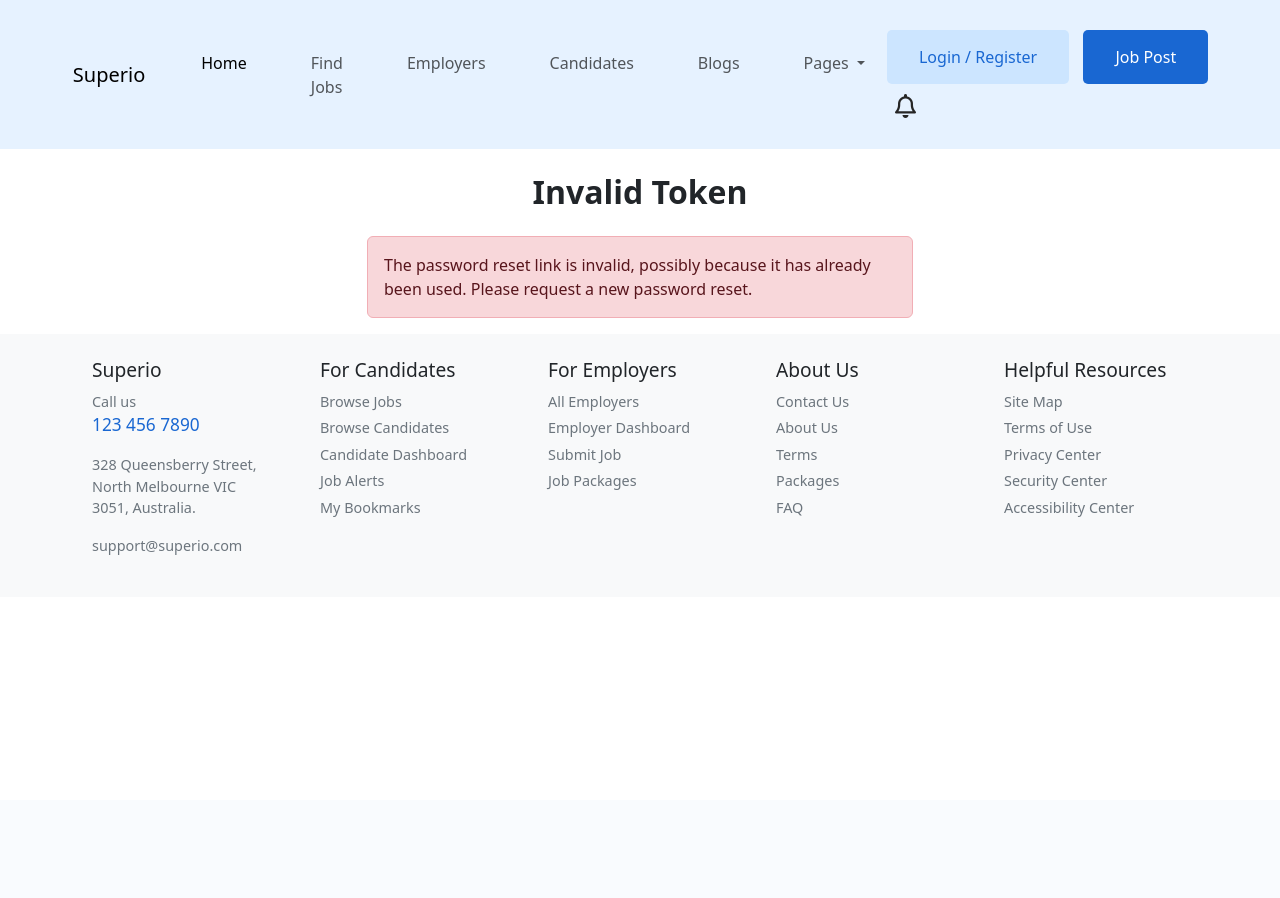
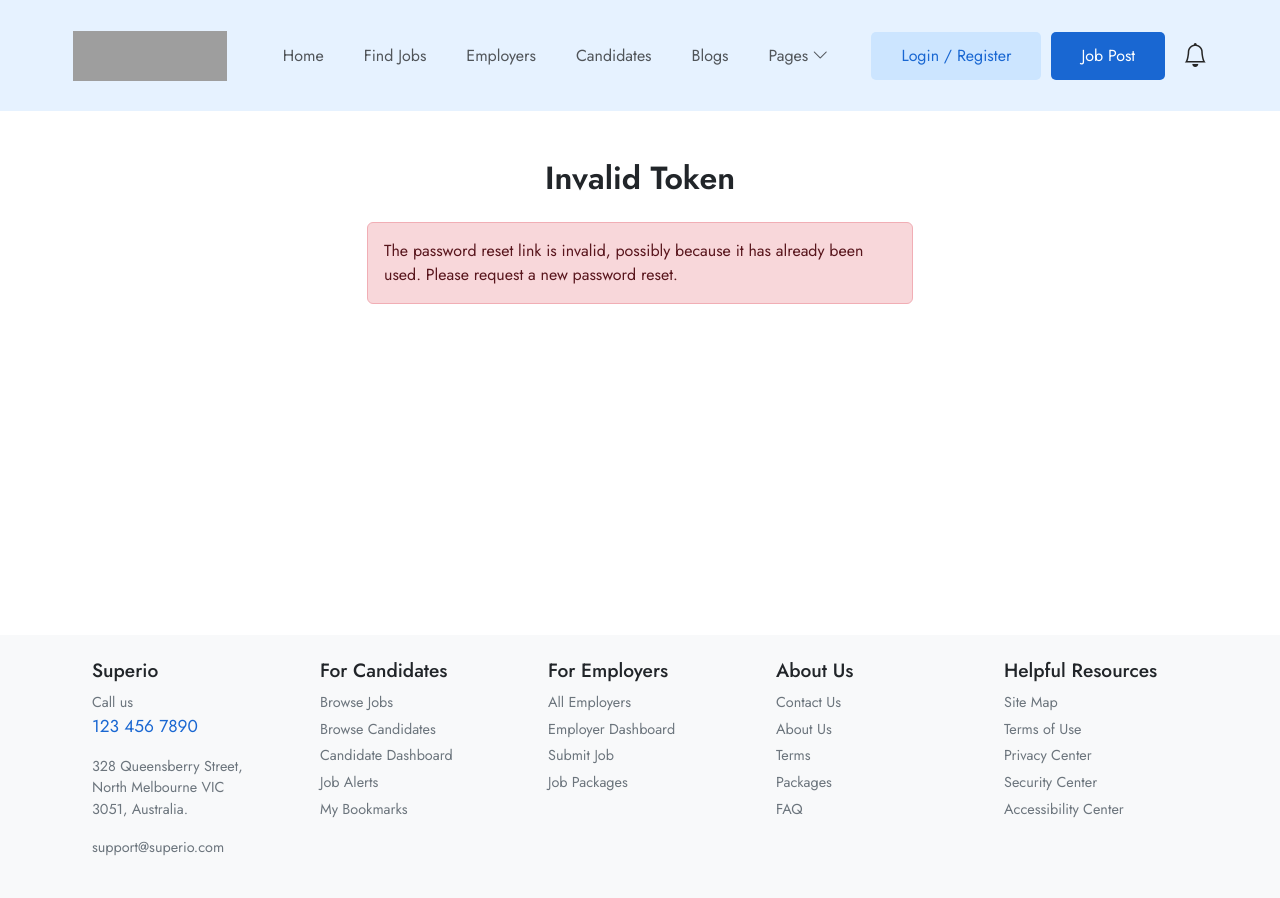
Before and after one commit to AV3111997/Job_Portal, a Django app: page /accounts/reset-pass-confirm/1/ in a window 1280 px wide. Before the commit the page ends 555 px from the top, so only its background shows below. Run offline with Django 5.2, Linux system fonts and the light colour scheme; some libraries are stand-ins or nearby versions; grey boxes are pictures that could not be loaded.

Commit message:
font added, design optimized

```diff
--- a/job_portal/accounts/templates/loginRegister.html
+++ b/job_portal/accounts/templates/loginRegister.html
@@ -1,58 +1,57 @@
-<div class="container-fluid">
+{% load static %}
+<div class="loginRegister container-fluid">
   {% comment %}csrf for login and register{% endcomment %}
-
   <!-- Modal -->
   <div class="modal fade" id="loginModal" tabindex="-1" aria-labelledby="loginModalLabel" aria-hidden="true">
     <div class="modal-dialog">
       <div class="modal-content">
         <div class="modal-body">
           <div class="d-flex justify-content-between p-3">
-            <h5 class="modal-title fw-semibold">Login to Jobportal</h5>
+            <h5 class="modal-title fw-medium h4">Login to Jobportal</h5>
             <button type="button" class="btn-close" data-bs-dismiss="modal" aria-label="Close"></button>
           </div>
           <form class="p-3" id="loginForm">
-            <div id='login_error' class="errors card p-3 mb-3 bg-warning-subtle text-warning-emphasis border-0"></div>
+            <div id='login_error' class="d-none card p-3 mb-3 border-0"></div>
             {% csrf_token %}
-            <div class="form-group mb-3">
+            <div class="form-group mb-4">
               <label for="loginEmail" class="form-label">Email</label>
               <input name="email" type="email" class="loginRegister_input form-control" id="loginEmail" placeholder="Email" />
             </div>
-            <div class="form-group mb-3">
+            <div class="form-group mb-4">
               <label for="loginPassword" class="form-label">Password</label>
               <input type="password" name="password" class="loginRegister_input form-control" id="loginPassword" placeholder="Password" />
             </div>
 
-            <div class="justify-content-between d-flex mb-1">
-              <div class="mb-3 form-check">
+            <div class="justify-content-between d-flex mb-3">
+              <div class="form-check">
                 <input type="checkbox" class="form-check-input" id="exampleCheck1" />
-                <label class="form-check-label" for="exampleCheck1">Keep me signed In</label>
+                <label class="form-check-label loginRegister_check" for="exampleCheck1">Keep me signed In</label>
               </div>
               <a class="loginRegister_forgot_pass" style="cursor: pointer;" data-bs-toggle="modal" data-bs-target="#passResetModal" class="switch-modal">forgotten password ?</a>
             </div>
             <div class="d-grid gap-2 mb-3">
-              <button type="submit" class="btn btn-primary">Login</button>
+              <button type="submit" class="loginRegister_cta_btn btn btn-primary">Login</button>
             </div>
-            <p class="text-center">
-              Do you have an Account ?<a style="cursor: pointer;" class="text-decoration-none fw-semibold text-primary p-2" data-bs-toggle="modal" data-bs-target="#registerModal">Register</a>
+            <p class="text-center text-secondary">
+              Do you have an Account ?<a style="cursor: pointer;" class="text-decoration-none fw-medium text-primary p-2" data-bs-toggle="modal" data-bs-target="#registerModal">Register</a>
             </p>
           </form>
         </div>
       </div>
     </div>
   </div>
-
   {% comment %}register modal{% endcomment %}
   <div class="modal fade" id="registerModal" tabindex="-1" aria-labelledby="registerModalLabel" aria-hidden="true">
     <div class="modal-dialog">
       <div class="modal-content">
         <div class="modal-body">
           <div class="d-flex justify-content-between p-3">
-            <h5 class="modal-title fw-semibold">Create a free Job account</h5>
+            <h5 class="modal-title fw-medium h4">Create a free Job account</h5>
             <button type="button" class="btn-close" data-bs-dismiss="modal" aria-label="Close"></button>
           </div>
           <form class="p-3" id="registerForm">
-            <div id='register_error' class="errors card p-3 mb-3 bg-warning-subtle text-warning-emphasis border-0"></div>
-            <div class="user-type-selection d-flex justify-content-around mb-3">
+            <div id='register_error' class="d-none card p-3 mb-3 border-0"></div>
+            <div class="user-type-selection d-flex justify-content-around mb-4">
               <input type="radio" name="userType" id="candidate" value="candidate" checked />
               <label for="candidate" class="user-type-label"><i class="bi bi-person"></i> Candidate</label>
 
@@ -61,23 +60,23 @@
             </div>
 
             <div class="form-group mb-3">
-              <label for="loginEmail" class="form-label">Email</label>
+              <label for="loginEmail" class="form-label">Email<span style="color: red;">*</span></label>
               <input name="email" type="email" class="loginRegister_input form-control" id="loginEmail" placeholder="Email" />
             </div>
             <div class="form-group mb-3">
-              <label for="loginPassword" class="form-label">Password</label>
+              <label for="loginPassword" class="form-label">Password<span style="color: red;">*</span></label>
               <input name="password" type="password" class="loginRegister_input form-control" id="loginPassword" placeholder="Password" />
             </div>
             <div class="form-group mb-3">
-              <label for="loginPassword" class="form-label">Confirm Password</label>
+              <label for="loginPassword" class="form-label">Confirm Password<span style="color: red;">*</span></label>
               <input name="confirmpassword" type="password" class="loginRegister_input form-control" id="loginConfimrPassword" placeholder="Confirm Password" />
             </div>
-            <div class="mb-3 form-check">
-              <input type="checkbox" class="form-check-input" id="exampleCheck1" />
+            <div class="mb-3 form-check loginRegister_check">
+              <input type="checkbox" class="form-check-input " id="exampleCheck1" />
               <label class="form-check-label" for="exampleCheck1">You accept our <a href="">Terms and Conditions and Privacy Policy</a></label>
             </div>
             <div class="d-grid gap-2 mb-3">
-              <button type="submit" class="btn btn-primary">Register Now</button>
+              <button type="submit" class="loginRegister_cta_btn btn btn-primary">Register Now</button>
             </div>
             <p class="text-center">
               Already have an account ?<a style="cursor: pointer;" class="text-decoration-none fw-semibold text-primary p-2" data-bs-toggle="modal" data-bs-target="#loginModal" class="switch-modal">Login</a>
@@ -93,18 +92,18 @@
       <div class="modal-content">
         <div class="modal-body">
           <div class="d-flex justify-content-between p-3">
-            <h5 class="modal-title fw-semibold">Login to Superio</h5>
+            <h5 class="h4 modal-title fw-medium ">Login to Superio</h5>
             <button type="button" class="btn-close" data-bs-dismiss="modal" aria-label="Close"></button>
           </div>
           <form class="p-3" id="resetpassForm">
-            <div id="reset-pass_error" class="errors card p-3 mb-3 bg-warning-subtle text-warning-emphasis border-1"></div>
+            <div id="reset-pass_error" class="d-none card p-3 mb-3 border-1"></div>
             <div class="form-group mb-3">
               <h5>Reset Password</h5>
-              <label for="loginEmail" class="form-label">Please Enter Username or Email</label>
-              <input name="email" type="email" class="loginRegister_input form-control" id="loginEmail" placeholder="Username or Email" />
+              <label for="loginEmail" class="form-label text-secondary fs-6 mb-4">Please Enter Username or Email</label>
+              <input name="email" type="email" class="loginRegister_input form-control mb-3" id="loginEmail" placeholder="Username or Email" />
             </div>
-            <div class="d-grid gap-2 mb-3">
-              <button type="submit" class="btn btn-primary">Get new Password</button>
+            <div class="mb-3">
+              <button type="submit" class="d-block loginRegister_cta_btn btn btn-primary">Get new Password</button>
             </div>
             <p>
               <a class="text-decoration-none text-dark"  style="cursor: pointer;" data-bs-toggle="modal" data-bs-target="#loginModal" class="switch-modal">Back to Login</a>
@@ -116,65 +115,12 @@
   </div>
 </div>
 
+
+{% block extra_js %}
+<script src="{% static 'scripts/loginRegister.js' %}"></script>
 <script>
-
-  function getCookie(name) {
-    let cookieValue = null
-    if (document.cookie && document.cookie !== '') {
-      const cookies = document.cookie.split(';')
-      for (let i = 0; i < cookies.length; i++) {
-        const cookie = cookies[i].trim()
-        if (cookie.substring(0, name.length + 1) === name + '=') {
-          cookieValue = decodeURIComponent(cookie.substring(name.length + 1))
-          break
-        }
-      }
-    }
-    return cookieValue
-  }
-
-
-  function submitForm(formId, url, error_id) {
-    const form = document.getElementById(formId)
-    form.addEventListener('submit', function (event) {
-      event.preventDefault()
-      const formData = new FormData(form) // Collect form data
-      const csrfToken = getCookie('csrftoken') // Get CSRF token from the cookie
-
-      fetch(url, {
-        method: 'POST',
-        headers: {
-          'X-CSRFToken': csrfToken, // Include CSRF token in the request headers
-          'X-Requested-With': 'XMLHttpRequest' // Optional: Indicate that this is an AJAX request
-        },
-        body: formData
-      })
-        .then((response) => response.json())
-        .then((data) => {
-          const div = document.getElementById(error_id)
-          if (data.success) {
-            // Handle success (e.g., redirect, show a success message, etc.)
-            // in case of login
-            if(data.redirect_url){
-              window.location.href = data.redirect_url
-            }
-            div.style.display = 'block' // or 'flex', 'inline', etc., depending on what you need
-            div.textContent = data.message
-
-          } else {
-            // Handle errors (e.g., show error messages)
-            div.style.display = 'block' // or 'flex', 'inline', etc., depending on what you need
-            div.textContent = data.error
-          }
-        })
-        .catch((error) => {
-          console.error('Error:', error)
-        })
-    })
-  }
-
-  // Example usage
   submitForm('loginForm', "{% url 'accounts:login' %}", 'login_error')
   submitForm('registerForm', "{% url 'accounts:register' %}", 'register_error')
   submitForm('resetpassForm', "{% url 'accounts:reset-pass' %}", 'reset-pass_error')
 </script>
+{% endblock %}
--- a/job_portal/accounts/templates/password_reset_invalid.html
+++ b/job_portal/accounts/templates/password_reset_invalid.html
@@ -6,12 +6,17 @@
 
 {% block css_styles %}
 <link rel="stylesheet" href="{% static 'css/style.css' %}">
+<style>
+#password_reset_invalid{
+    height: 500px;
+}
+</style>
 {% endblock css_styles %}
 
 {% block content %}
-<div class="container">
-    <div class="row justify-content-center">
-        <div class="col-md-6">
+<div id="password_reset_invalid" class="container">
+    <div class="row justify-content-center mt-4">
+        <div class="col-md-6 mb-4">
             <h2 class="text-center my-4">Invalid Token</h2>
             <div class="alert alert-danger" role="alert">
                 The password reset link is invalid, possibly because it has already been used. Please request a new password reset.
--- a/job_portal/accounts/views.py
+++ b/job_portal/accounts/views.py
@@ -22,10 +22,9 @@ class LoginView(View):
         user = authenticate( email=email, password=password)
         if user is not None:
             login(request, user)
-            return JsonResponse({'success': True, 'redirect_url': 'userdashboard'})
+            return JsonResponse({'success': True, 'redirect_url': 'userdashboard' , "message":"SignIn Successfull, redirecting...."})
         else:
             return JsonResponse({'success': False, 'error': 'Wrong username or password. Please try again!!!'})
-
 
 class RegisterView(View):
     def post(self, request, *args, **kwargs):
@@ -73,11 +72,9 @@ class ResetPassView(View):
         try:
             token = generate_token()
             PasswordReset.objects.create(user=user,token=token)
-            print(token)
-            # reset_url = reverse('accounts:forgot_pass_confirm', kwargs={'token': token})
-            # print(reset_url)
-            # reset_link = request.build_absolute_uri(reset_url)
-            # print(reset_link)
+            reset_url = reverse('accounts:forgot_pass_confirm', kwargs={'token': token})
+            reset_link = request.build_absolute_uri(reset_url)
+            print(reset_link)
             # send_password_reset_email(user.email, reset_link)
             return JsonResponse({'success': True, 'message': 'Password reset Link sent to Email'})
         except:
@@ -94,7 +91,8 @@ class ResetPassConfirmView(View):
                 return render(request, self.template_name, {'form': form})
             else:
                 return render(request, 'password_reset_invalid.html')
-        except:
+        except Exception as e:
+            print(e)
             return render(request, 'password_reset_invalid.html')
 
 
@@ -116,7 +114,5 @@ class ResetPassConfirmView(View):
             print(e)
             return render(request, 'password_reset_invalid.html')
 
-
-
 class ResetPassCompleteView(TemplateView):
     template_name = 'password_reset_complete.html'
--- a/job_portal/app/templates/shared/base.html
+++ b/job_portal/app/templates/shared/base.html
@@ -6,6 +6,8 @@
   <meta charset="utf-8" />
 
   {% block title %} {% endblock title %}
+  {% comment %} jost font cdn  {% endcomment %}
+  <link href="https://fonts.googleapis.com/css2?family=Jost:wght@400;500;600;700&display=swap" rel="stylesheet">
 
 
   <link href="https://cdn.jsdelivr.net/npm/bootstrap@5.3.3/dist/css/bootstrap.min.css" rel="stylesheet"
@@ -17,6 +19,12 @@
 
 
   {% block css_styles %} {% endblock css_styles %}
+
+  <style>
+    body {
+      font-family: 'Jost', sans-serif !important;
+    }
+  </style>
 
   <link href="https://cdnjs.cloudflare.com/ajax/libs/font-awesome/6.0.0-beta3/css/all.min.css" rel="stylesheet" />
   <script type="module" src="https://unpkg.com/ionicons@7.1.0/dist/ionicons/ionicons.esm.js"></script>
--- a/job_portal/app/templates/shared/navbar.html
+++ b/job_portal/app/templates/shared/navbar.html
@@ -1,47 +1,92 @@
+{% load static %}
+{% block css_styles %}
+  <link rel="stylesheet" href="{% static 'css/navbar.css' %}" />
+{% endblock %}
+
 <nav class="navbar navbar-expand-lg bg-body-tertiary navbar-custom-bg">
   <div class="container-fluid">
-      <a class="navbar-brand ms-5 me-5" href="#">Superio</a>
-      <button class="navbar-toggler" type="button" data-bs-toggle="collapse" data-bs-target="#navbarNav" aria-controls="navbarNav" aria-expanded="false" aria-label="Toggle navigation">
-        <span class="navbar-toggler-icon"></span>
-      </button>
+    <a class="navbar-brand ms-5 me-5" href="#"><img width="154" height="50" src="https://apusthemes.com/wp-demo/superio/wp-content/themes/superio/images/logo.svg" alt="" /></a>
+    <button class="navbar-toggler" type="button" data-bs-toggle="collapse" data-bs-target="#navbarNav" aria-controls="navbarNav" aria-expanded="false" aria-label="Toggle navigation"><span class="navbar-toggler-icon"></span></button>
     <div class="collapse navbar-collapse" id="navbarNav">
-        <ul class="navbar-nav">
-          <li class="nav-item">
-            <a class="nav-link active me-5" aria-current="page" href="{% url 'home' %}">Home</a>
-          </li>
-          <li class="nav-item me-5">
-            <a class="nav-link" href="{% url 'job_list' %}">Find Jobs</a>
-          </li>
-          <li class="nav-item me-5">
-            <a class="nav-link" href="{% url 'employers_list' %}">Employers</a>
-          </li>
-          <li class="nav-item me-5">
-            <a class="nav-link" href="{% url 'candidate' %}">Candidates</a>
-          </li>
-          <li class="nav-item me-5">
-            <a class="nav-link" href="#">Blogs</a>
+      <ul class="navbar-nav gap-4">
+        <li class="nav-item dropdown">
+          <a class="nav-link d-flex gap-1" href="/" >
+            <span>Home</span>
+          </a>
         </li>
         <li class="nav-item dropdown">
-            <a class="nav-link dropdown-toggle" href="#" role="button" data-bs-toggle="dropdown" aria-expanded="false">
-              Pages
+          <a class="nav-link d-flex gap-1" href="#" >
+            <span>Find Jobs</span>
           </a>
-            <ul class="dropdown-menu">
-              <li><a class="dropdown-item" href="#">Shop</a></li>
-              <li><a class="dropdown-item" href="{% url 'pricing' %}">Pricing</a></li>
-              <li><a class="dropdown-item" href="{% url 'about' %}">About</a></li>
-              <li><a class="dropdown-item" href="#">Contact</a></li>
-              <li><a class="dropdown-item" href="{% url 'faq' %}">FAQ</a></li>
-              <li><a class="dropdown-item" href="{% url 'terms' %}">Terms</a></li>
-            </ul>
+        </li>
+        <li class="nav-item dropdown">
+          <a class="nav-link d-flex gap-1" href="#" >
+            <span>Employers</span>
+          </a>
+        </li>
+        <li class="nav-item dropdown">
+          <a class="nav-link d-flex gap-1" href="#" >
+            <span>Candidates</span>
+          </a>
+        </li>
+        <li class="nav-item ">
+          <a class="nav-link d-flex gap-1" href="#" >
+            <span>Blogs</span>
+          </a>
+        </li>
+        <li class="nav-item dropdown">
+          <a class="nav-link d-flex gap-1" href="#" id="navbarDropdown" role="button" aria-haspopup="true" aria-expanded="false">
+            <span>Pages</span>
+            <i class="bi bi-chevron-down my-auto"></i>
+          </a>
+          <div class="dropdown-menu border-0" aria-labelledby="navbarDropdown">
+            <a class="dropdown-item" href="#">Shop</a>
+            <a class="dropdown-item" href="#">Pricing</a>
+            <a class="dropdown-item" href="#">About</a>
+            <a class="dropdown-item" href="#">Contact</a>
+            <a class="dropdown-item" href="#">FAQ</a>
+            <a class="dropdown-item" href="#">Terms</a>
+          </div>
         </li>
       </ul>
-        <div class="d-flex ms-auto">
-            <form class="container-fluid justify-content-start">
-              <button type="button" class="custom-btn login-reg-btn me-2"  data-bs-toggle="modal" data-bs-target="#loginModal">Login / Register</button>
-              <button class="custom-btn btn-blue me-2" type="button">Job Post</button>
-              <a href="" class="notification-btn me-5"><i class="fa-regular fa-bell"></i></a>
+    </div>
+    <div class="ms-auto d-flex">
+      {% if user.is_authenticated %}
+      <li class="nav-item d-flex dropdown">
+        <a class="nav-link d-flex" href="#" id="navbarDropdown" role="button" aria-haspopup="true" aria-expanded="false">
+          <img class="rounded-circle" width="50" height="50" src="https://apusthemes.com/wp-demo/superio/wp-content/uploads/2021/05/y2.jpg" alt="">
+          <div class="d-flex p-3 gap-1">
+            <span class="my-auto">Employer</span>
+            <i class="bi bi-chevron-down my-auto"></i>
+          </div>
+        </a>
+        <div class="dropdown-menu mt-5 border-0" aria-labelledby="navbarDropdown">
+          <a class="dropdown-item p-3" href="#"><i class="bi bi-journal-text"></i><span class="px-2">User Dashboard</span></a>
+          <a class="dropdown-item p-3" href="#"><i class="bi bi-person"></i><span class="px-2">Profile</span></a>
+          <a class="dropdown-item p-3" href="#"><i class="bi bi-suitcase-lg"></i><span class="px-2">My Jobs</span></a>
+          <a class="dropdown-item p-3" href="#"><i class="bi bi-pencil"></i><span class="px-2">Submit Job</span></a>
+          <a class="dropdown-item p-3" href="#"><i class="bi bi-megaphone"></i><span class="px-2">Applicants Job</span></a>
+          <a class="dropdown-item p-3" href="#"><i class="bi bi-bookmark"></i><span class="px-2">Shortlist Candidates</span></a>
+          <a class="dropdown-item p-3" href="#"><i class="bi bi-exclamation-triangle"></i> <span class="px-2">Candidate Alert</span></a>
+          <a class="dropdown-item p-3" href="#"><i class="bi bi-chat-dots"></i><span class="px-2">Messages</span></a>
+          <a class="dropdown-item p-3" href="#"><i class="bi bi-person-lines-fill"></i> <span class="px-2">Meetings</span></a>
+          <a class="dropdown-item p-3" href="#"><i class="bi bi-lock"></i><span class="px-2">Change Password</span></a>
+          <a class="dropdown-item p-3" href="#"><i class="bi bi-trash3"></i><span class="px-2">Delete Profile</span></a>
+          <a href="#" class="dropdown-item p-3" onclick="document.getElementById('logout-form').submit();">
+            <i class="bi bi-box-arrow-left"></i> Logout
+          </a>
+
+          {% comment %} form for logging out an user {% endcomment %}
+          <form class="display-none" id="logout-form" method="post" action="{% url 'accounts:logout' %}">
+            {% csrf_token %}
           </form>
         </div>
+      </li>
+      {% else %}
+        <button class="custom-btn login-reg-btn me-2" data-bs-toggle="modal" data-bs-target="#loginModal">Login / Register</button>
+      {% endif %}
+      <button class="custom-btn btn-blue me-2" type="button">Job Post</button>
+      <a href="" class="notification-btn me-5 my-auto"><i class="bi bi-bell"></i></a>
     </div>
   </div>
 </nav>
--- a/job_portal/static/css/loginRegister.css
+++ b/job_portal/static/css/loginRegister.css
@@ -1,13 +1,28 @@
+.loginRegister{
+  font-family: 'Jost', sans-serif !important;
+}
+
 .loginRegister_input {
   background: #f0f5f7;
-  padding: 10px 25px;
+  padding: 20px;
   border: none;
+  border-radius: 8px;
   color: #77838f;
+  font-size: 15px;
+}
+
+.loginRegister_check{
+  font-size: 14px;
 }
 
 .loginRegister_forgot_pass {
+  font-size: 14px;
   text-decoration: none;
   color: black;
+}
+
+.loginRegister_cta_btn{
+  padding: 15px;
 }
 
 .user-type-selection {
@@ -20,8 +35,8 @@
 }
 
 .user-type-label {
-  padding: 10px 50px;
-  border-radius: 5px;
+  padding: 8px 60px;
+  border-radius: 8px;
   font-size: 16px;
   display: flex;
   align-items: center;
@@ -50,7 +65,3 @@
   background-color: #d0e4fb;
   border-color: #d0e4fb;
 }
-
-.errors{
-  display: none;
-}
--- /dev/null
+++ b/job_portal/static/css/navbar.css
@@ -0,0 +1,63 @@
+.navbar {
+    padding: 2% 1% 2% 1%;
+  }
+
+  .nav-item:hover,
+  .nav-link:hover {
+    color: #1967d2;
+  }
+
+  .navbar-custom-bg {
+    background-color: #e6f2ff !important;
+  }
+
+  .custom-btn {
+    border: none;
+    color: white;
+    padding: 12px 30px;
+    text-align: center;
+    text-decoration: none;
+    font-size: 16px;
+    cursor: pointer;
+    border-radius: 5px;
+  }
+
+  .login-reg-btn {
+    background-color: #cce5ff;
+    color: #1967d2;
+  }
+
+  .login-reg-btn:hover {
+    background-color: #1967d2;
+    color: white;
+    transition-duration: 0.3s;
+  }
+
+  .btn-blue {
+    background-color: #1967d2;
+  }
+
+  .btn-blue:hover {
+    background-color: #0033cc;
+    transition-duration: 0.3s;
+  }
+
+  .notification-btn {
+    margin-left: 10px;
+    font-size: x-large;
+    color: #262626;
+  }
+
+  .notification-btn:hover {
+    color: #1967d2;
+    transition-duration: 0.5s;
+  }
+
+  /* Custom CSS to show dropdown on hover */
+  .dropdown:hover .dropdown-menu {
+    display: block;
+  }
+
+  .dropdown-menu {
+    margin-top: 0; /* Remove top margin to align with the navbar */
+  }
```
Also changed, not shown: job_portal/accounts/templates/password_reset_complete.html (+6 -1 lines), job_portal/accounts/templates/passwordreset.html (+15 -4 lines), job_portal/accounts/templatetags/form_tags.py (added, +7 -0 lines), job_portal/static/scripts/loginRegister.js (added, +62 -0 lines), job_portal/accounts/templatetags/__init__.py (added). Lines whose indentation alone changed are shown as unchanged.
